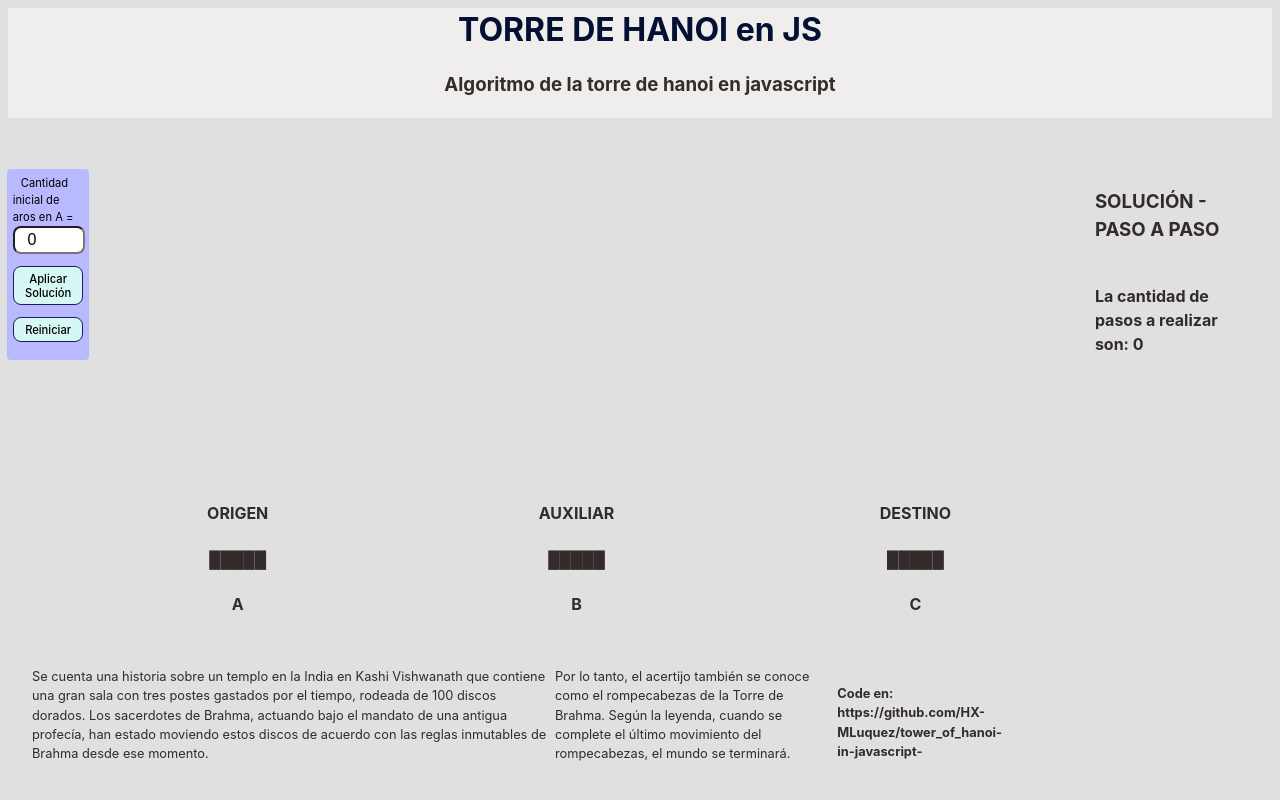
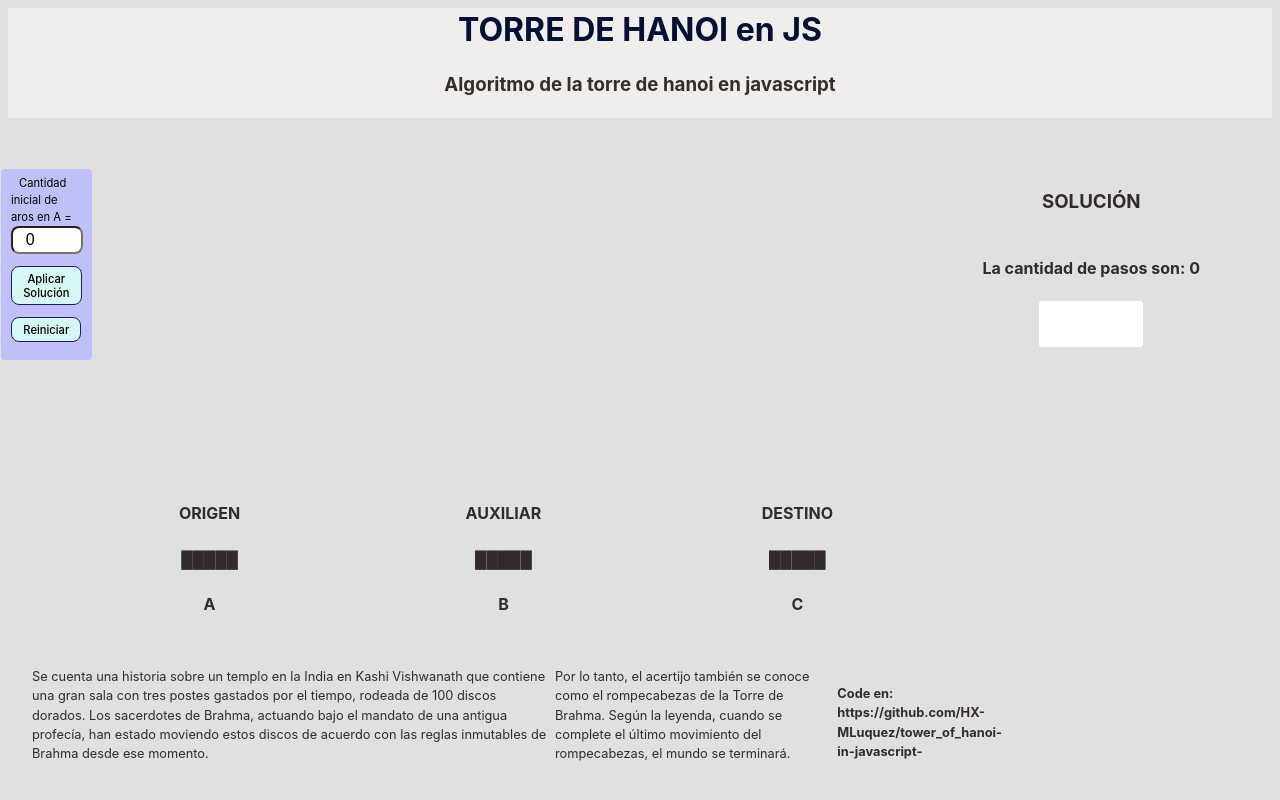
Before and after one commit to HX-MLuquez/tower_of_hanoi-in-javascript-, a React (Vite) app: page / in a window 1280 px wide. Shown: the top 800 px of the page. Built offline with nearby package versions, Linux system fonts and the light colour scheme.

Commit message:
fixed game

```diff
--- a/src/App.css
+++ b/src/App.css
@@ -39,8 +39,9 @@
   width: calc(10% - 0px);
 }
 
-.wide {
+.box .wide {
   width: calc(33.333% - 10px);
+  background-color: #f5f2f2;
 }
 
 .footer {
@@ -74,12 +75,12 @@
   display: flex;
   flex-direction: column;
   position: fixed;
-  margin-left: 20px;
+  margin-left: 22px;
   color: black;
   align-items: center;
-  background-color: #b9b9ff;
+  background-color: #b9b9ffcd;
   border-radius: 4px;
-  padding: 6px;
+  padding: 6px 10px;
 }
 
 .footera {
@@ -97,8 +98,8 @@
 
 .solution{
   display: flex;
-  background-color: #e0e0e0;
-  padding: 0.1em 6em;
+  background-color: #ffffff;
+  padding: 0.1em 3em;
 }
 
 .center {
@@ -111,3 +112,9 @@
   border-color: #646cff;
   cursor: pointer;
 }
+
+.steps {
+  border-radius: 3px;
+  max-height: 200px; /* Define la altura máxima deseada */
+  overflow-y: auto; /* Activa el desplazamiento vertical cuando el contenido excede la altura máxima */
+}
--- a/src/App.jsx
+++ b/src/App.jsx
@@ -182,10 +182,10 @@
           <h4>C</h4>
         </div>
         <div className="box wide">
-          <h3>SOLUCIÓN - PASO A PASO</h3>
-          <h4>La cantidad de pasos a realizar son: {steps}</h4>
-          <div>
-            {Object.keys(objSolution)?.map((s, i) => {
+          <h3>SOLUCIÓN</h3>
+          <h4>La cantidad de pasos son: {steps}</h4>
+          <div className="steps">
+            {Object.keys(objSolution).length !== 0 ? Object.keys(objSolution)?.map((s, i) => {
               console.log("in map");
               return (
                 <div key={i} className="solution">
@@ -193,7 +193,10 @@
                   <h4>Mover {objSolution[s]}</h4>
                 </div>
               );
-            })}
+            }):<div key={"i"} className="solution">
+            <p></p>
+            <h4></h4>
+          </div>}
           </div>
         </div>
         <div className="box ythin"></div>
```
